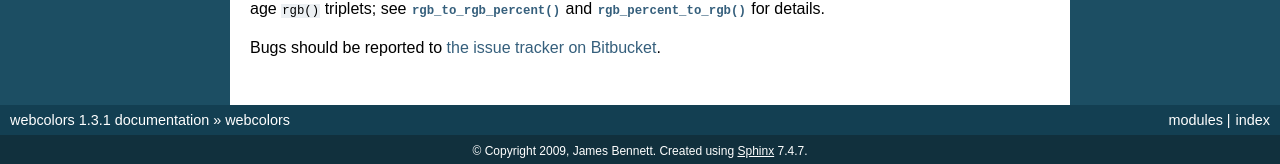
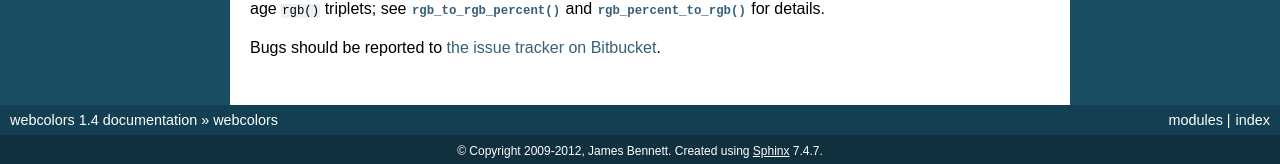
Before and after one commit to ubernostrum/webcolors, a Sphinx documentation site: the page built from docs/index.rst, in a window 1280 px wide and 900 px high, scrolled down 8967 px. Shown: the part 733-897 px from the top of the window. Built offline with Sphinx 7.4.7, drawn with Linux system fonts in a browser that asks for light colours; some of the changed text lies outside the part shown.

Commit message:
Call it 1.4.

```diff
--- a/docs/conf.py
+++ b/docs/conf.py
@@ -38,16 +38,16 @@ master_doc = 'index'
 
 # General information about the project.
 project = u'webcolors'
-copyright = u'2009, James Bennett'
+copyright = u'2009-2012, James Bennett'
 
 # The version info for the project you're documenting, acts as replacement for
 # |version| and |release|, also used in various other places throughout the
 # built documents.
 #
 # The short X.Y version.
-version = '1.3'
+version = '1.4'
 # The full version, including alpha/beta/rc tags.
-release = '1.3.1'
+release = '1.4'
 
 # The language for content autogenerated by Sphinx. Refer to documentation
 # for a list of supported languages.
--- a/setup.py
+++ b/setup.py
@@ -3,14 +3,14 @@ import os
 from distutils.core import setup
 
 setup(name='webcolors',
-      version='1.3.1',
+      version='1.4',
       description='A library for working with color names and color value formats defined by the HTML and CSS specifications for use in documents on the Web.',
       long_description=open(os.path.join(os.path.dirname(__file__), 'README')).read(),
       author='James Bennett',
       author_email='james@b-list.org',
       url='http://www.bitbucket.org/ubernostrum/webcolors/overview/',
       py_modules=['webcolors'],
-      download_url='http://bitbucket.org/ubernostrum/webcolors/downloads/webcolors-1.3.1.tar.gz',
+      download_url='http://bitbucket.org/ubernostrum/webcolors/downloads/webcolors-1.4.tar.gz',
       classifiers=['Development Status :: 5 - Production/Stable',
                    'Environment :: Web Environment',
                    'Intended Audience :: Developers',
```
Also changed, not shown: 1 other file.
